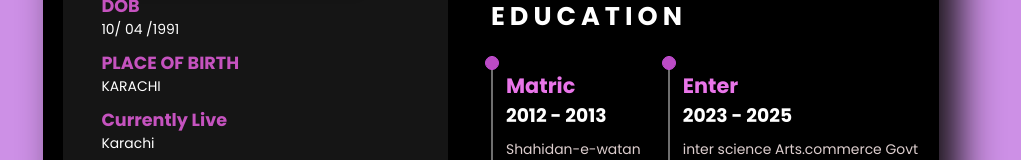
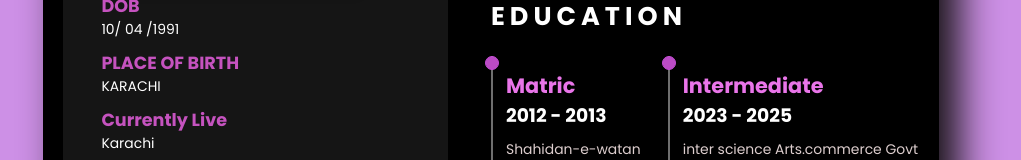
Before and after one commit to Kiranahmed2891/Milestone-1-static-resume-builder, a plain HTML site: page index.html in a window 1280 px wide. Shown: the part 610-770 px from the top of the page, without its empty margins (149-1170 px from the left). Drawn offline with Linux system fonts and the light colour scheme.

Commit message:
Update index.html

```diff
--- a/index.html
+++ b/index.html
@@ -172,7 +172,7 @@
               </div>
               <div class="edu-info">
                 <p id="round"></p>
-                <h4>Enter</h4>
+                <h4> Intermediate </h4>
                 <h3>2023 - 2025</h3>
                 <p id="para">
                   inter science Arts.commerce Govt College For Women <br />
```
